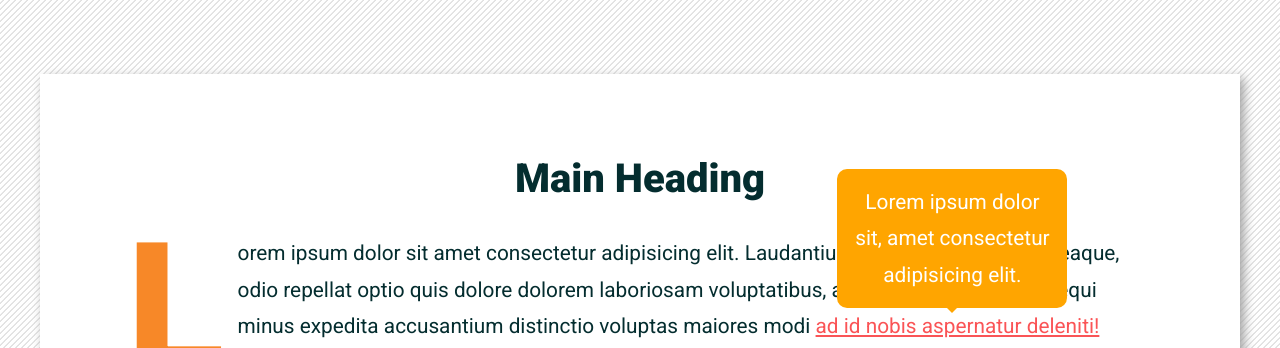
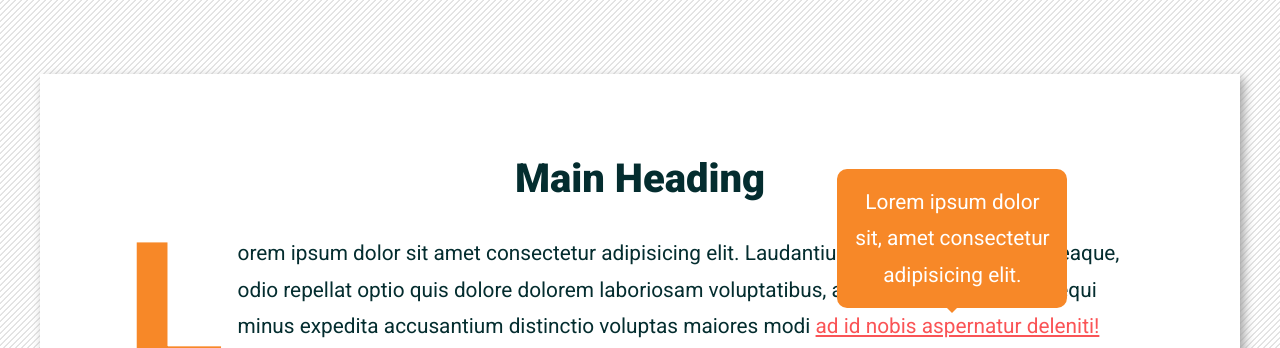
Before and after one commit to MindfulOlivka/m7-hw7-campbell-olivia, a plain HTML site: page index.html in a window 1280 px wide. Both pictures are taken after a click on the element "ad id nobis aspernatur deleniti!". Shown: the part 452-800 px from the top of the page. Drawn offline with Linux system fonts and the light colour scheme.

Commit message:
update style.css

```diff
--- a/style.css
+++ b/style.css
@@ -166,7 +166,7 @@ span.tooltip .bubble {
   visibility: hidden;
   position: absolute;
   width: 200px;
-  background-color: orange;
+  background-color: #F78828;
   color: white;
   text-align: center;
   border-radius: 10px;
@@ -187,5 +187,5 @@ span.tooltip span::after {
   margin-left: -5px;
   border-width: 5px;
   border-style: solid;
-  border-color: orange transparent transparent transparent;
+  border-color: #F78828 transparent transparent transparent;
 }
```
